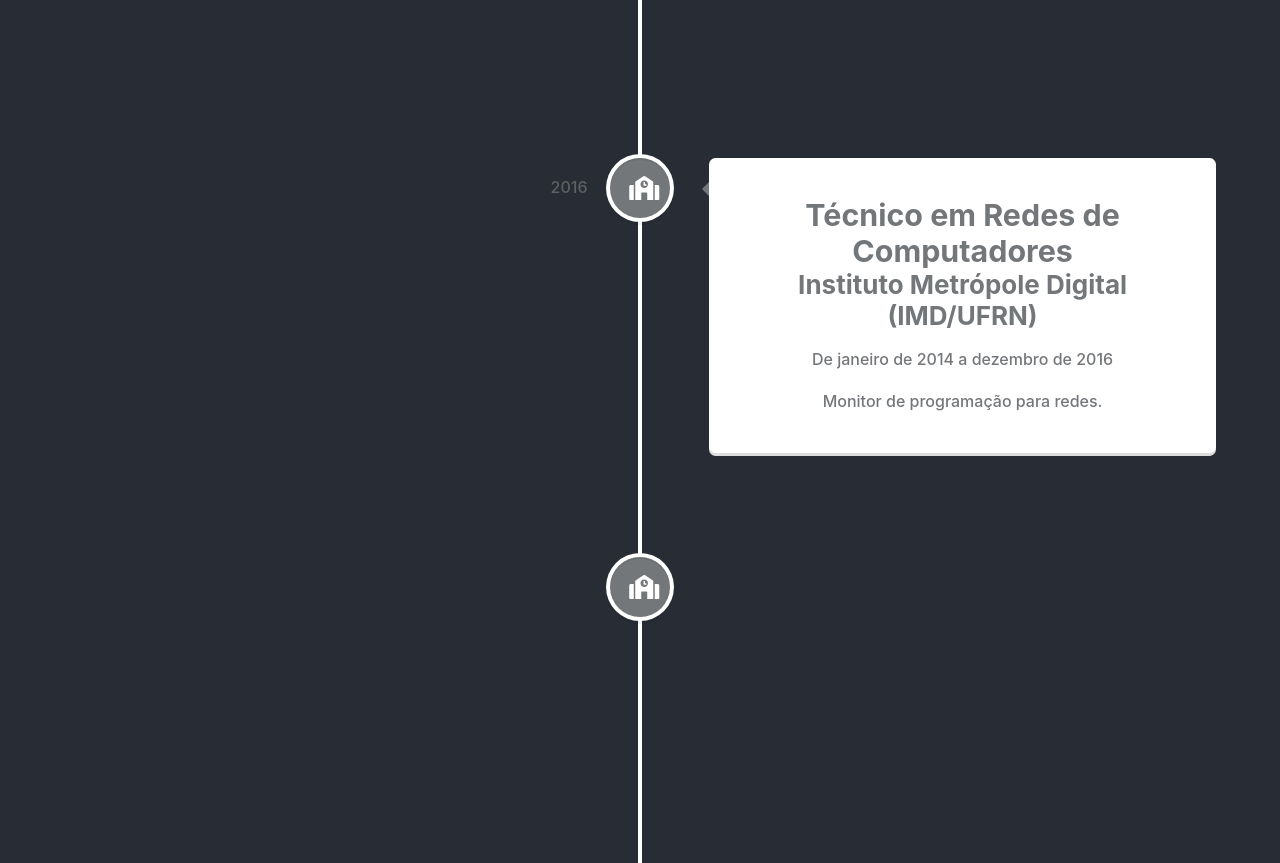
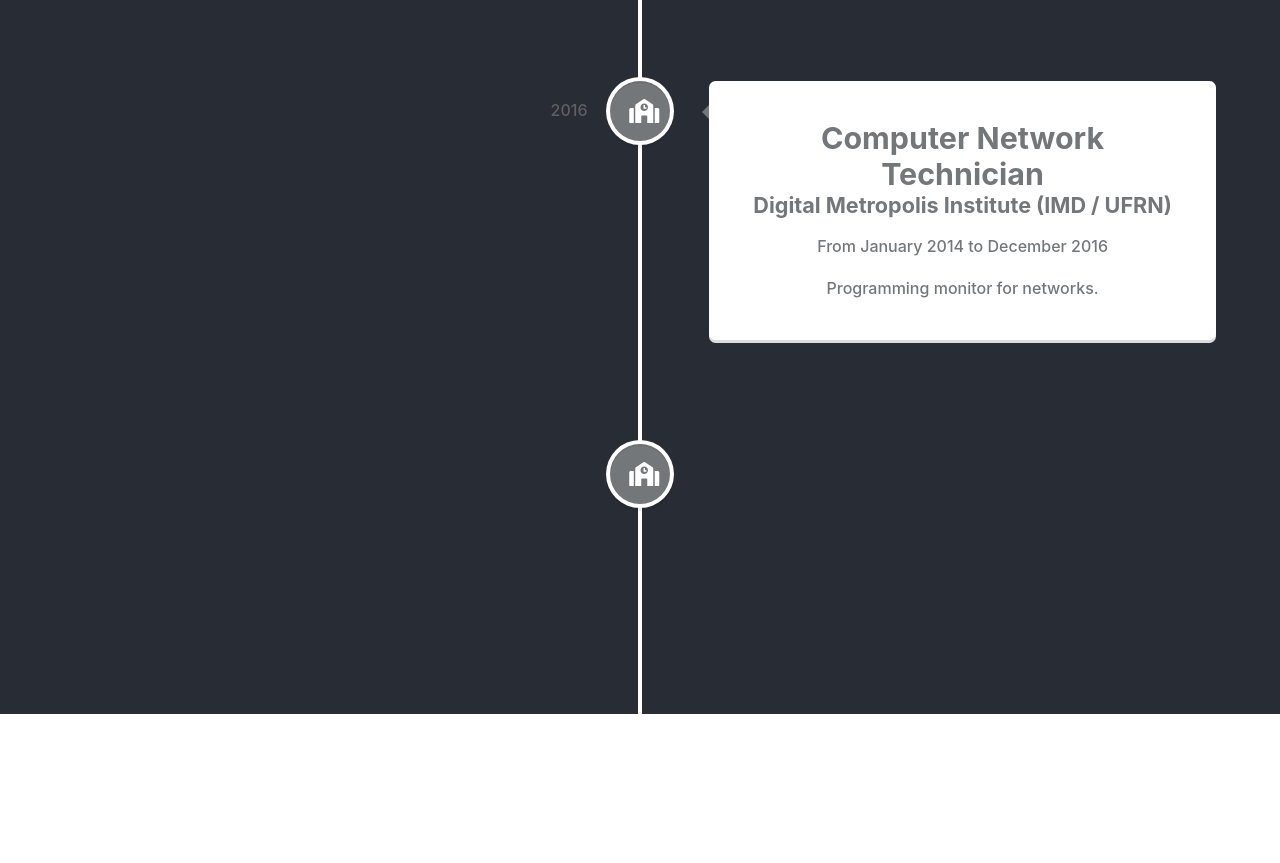
Before and after one commit to edumarcal/edumarcal.github.io, a React (Create React App) app: page / in a window 1280 px wide. Shown: the part 720-1583 px from the top of the page. After the commit the page ends 1434 px from the top, so only its background shows below. Built offline with nearby package versions, Linux system fonts and the light colour scheme; what i18next-xhr-backend would draw is missing.

Commit message:
:speech_balloon: Translation of the Teaching section

```diff
--- a/src/components/Education.tsx
+++ b/src/components/Education.tsx
@@ -21,22 +21,18 @@
           contentArrowStyle={{
             borderRight: "7px solid #74777a"
           }}
-          date="2017"
+          date="2018"
           icon={<FontAwesomeIcon icon={faGraduationCap} />}
           iconStyle={{ background: "#74777a", color: "#fff" }}
         >
           <h3 className="vertical-timeline-element-title">
-            Tecnólogo em Análise e Desenvolvimento de Sistemas
+            {t("education.tads.title")}
           </h3>
-          <h4 className="vertical-timeline-element-subtitle">
-            Instituto Federal de Educação, Ciência e Tecnologia do Rio Grande do
-            Norte
-          </h4>
-          <p>De julho de 2014 a abril de 2018</p>
-          <p>
-            Mercosul – A Plataforma de Livre-Trânsito de Profissionais de saúde
-            nos países do MERCOSUL (Registro de Software no BR 51 2018000087-8).
-          </p>
+          <h5 className="vertical-timeline-element-subtitle">
+            {t("education.tads.institution")}
+          </h5>
+          <p>{t("education.tads.period")}</p>
+          <p>{t("education.tads.details")}</p>
         </VerticalTimelineElement>
 
         <VerticalTimelineElement
@@ -50,13 +46,13 @@
           iconStyle={{ background: "#74777a", color: "#fff" }}
         >
           <h3 className="vertical-timeline-element-title">
-            Técnico em Redes de Computadores
+            {t("education.network.title")}
           </h3>
-          <h4 className="vertical-timeline-element-subtitle">
-            Instituto Metrópole Digital (IMD/UFRN)
-          </h4>
-          <p>De janeiro de 2014 a dezembro de 2016</p>
-          <p>Monitor de programação para redes.</p>
+          <h5 className="vertical-timeline-element-subtitle">
+            {t("education.network.institution")}
+          </h5>
+          <p>{t("education.network.period")}</p>
+          <p>{t("education.network.details")}</p>
         </VerticalTimelineElement>
 
         <VerticalTimelineElement
@@ -70,12 +66,12 @@
           iconStyle={{ background: "#74777a", color: "#fff" }}
         >
           <h3 className="vertical-timeline-element-title">
-            Técnico em Informática para Internet
+            {t("education.web.title")}
           </h3>
-          <h4 className="vertical-timeline-element-subtitle">
-            Instituto Metrópole Digital (IMD/UFRN)
-          </h4>
-          <p>De janeiro de 2012 a dezembro de 2013</p>
+          <h5 className="vertical-timeline-element-subtitle">
+            {t("education.web.institution")}
+          </h5>
+          <p>{t("education.web.period")}</p>
         </VerticalTimelineElement>
       </VerticalTimeline>
     </>
--- a/src/i18n.ts
+++ b/src/i18n.ts
@@ -31,7 +31,26 @@
             contact: "You can reach me at"
           },
           education: {
-            title: "Education"
+            title: "Education",
+            tads: {
+              title: "Technologist in Analysis and Development of Systems",
+              institution:
+                "Federal Institute of Science and Technology of Rio Grande do Norte",
+              period: "From July 2014 to April 2018",
+              details:
+                "Mercosul - The Free Transit Platform for Health Professionals in the MERCOSUL countries.Software Registration at BR BR 51 2018000087-8"
+            },
+            network: {
+              title: "Computer Network Technician",
+              institution: "Digital Metropolis Institute (IMD / UFRN)",
+              period: "From January 2014 to December 2016",
+              details: "Programming monitor for networks."
+            },
+            web: {
+              title: "Computer Technician for Internet",
+              institution: "Digital Metropolis Institute (IMD / UFRN)",
+              period: "From January 2012 to December 2013"
+            }
           }
         }
       },
@@ -44,7 +63,25 @@
             contact: "Você pode me encontrar em"
           },
           education: {
-            title: "Formação acadêmica"
+            title: "Formação acadêmica",
+            tads: {
+              title: "Tecnólogo em Análise e Desenvolvimento de Sistemas",
+              institution:
+                "Instituto Federal de Educação, Ciência e Tecnologia do Rio Grande do Norte",
+              period: "De julho de 2014 a abril de 2018",
+              details: ""
+            },
+            network: {
+              title: "Técnico em Redes de Computadores",
+              institution: "Instituto Metrópole Digital - IMD / UFRN",
+              period: "De janeiro de 2014 a dezembro de 2016",
+              details: "Monitor de programação para redes."
+            },
+            web: {
+              title: "Técnico em Informática para Internet",
+              institution: "Instituto Metrópole Digital - IMD / UFRN",
+              period: "De janeiro de 2012 a dezembro de 2013"
+            }
           }
         }
       }
```
